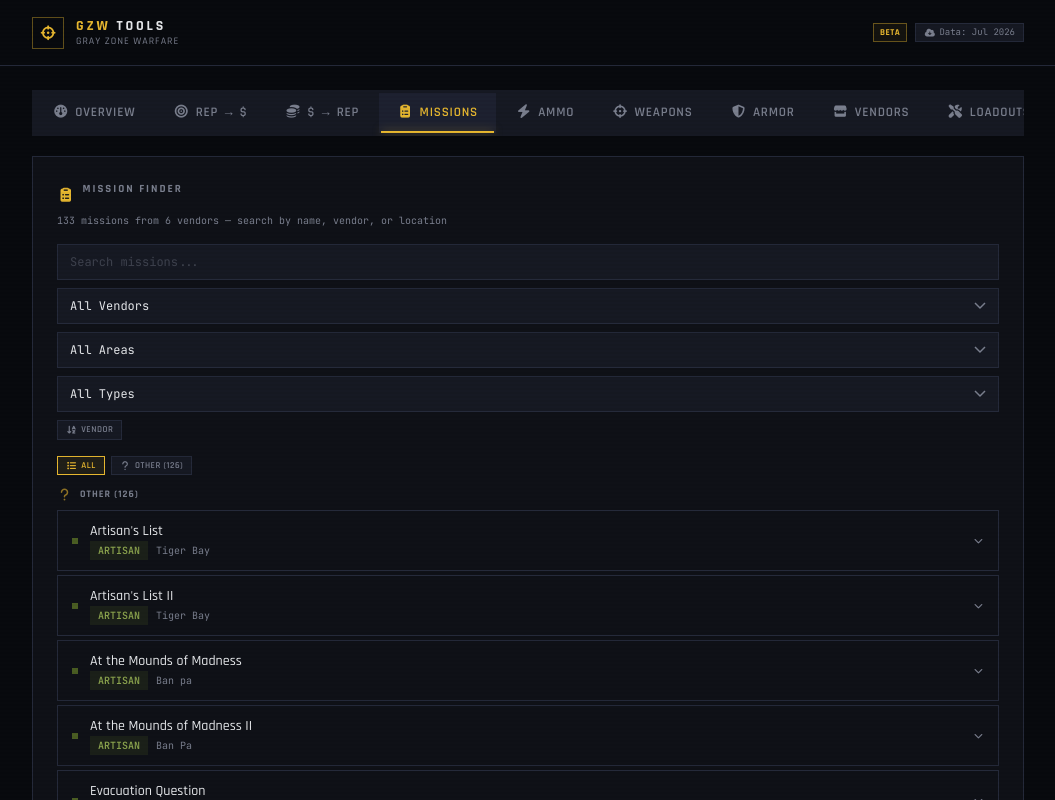
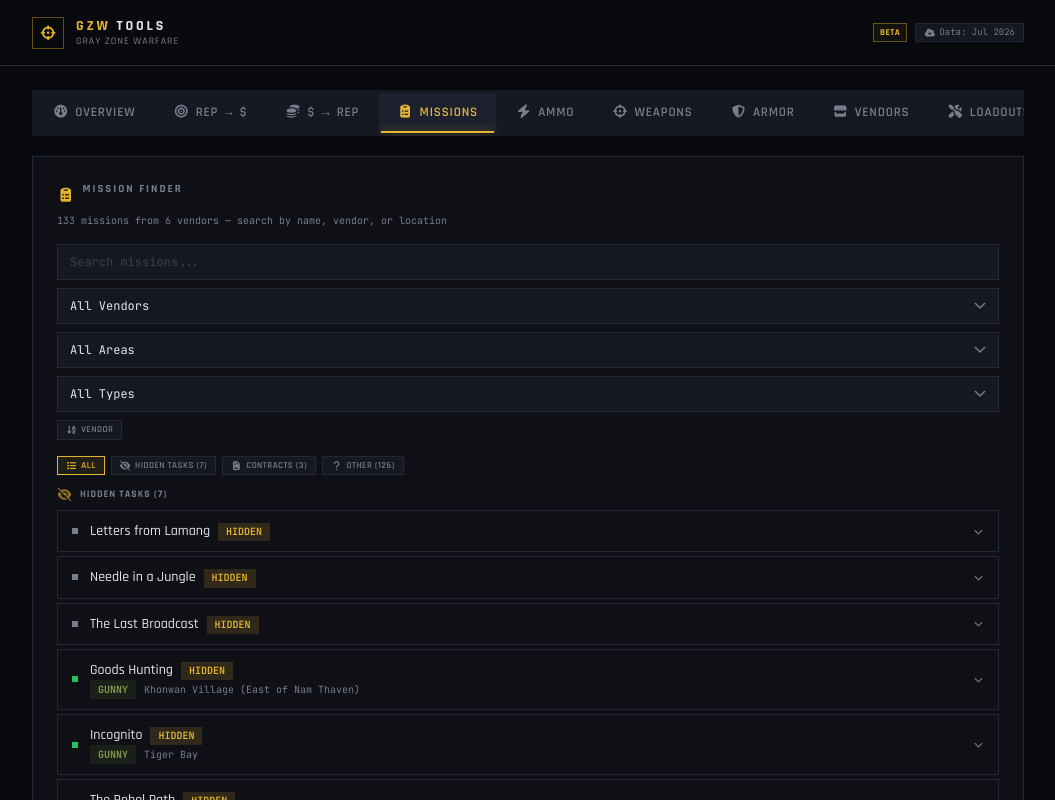
Before and after one commit to ZoniBoy00/gzw-tools, a React (Vite) app: page / in a window 1280 px wide. Both pictures are taken after a click on the button "MISSIONS". Shown: the top 800 px of the page, without its empty margins (112-1167 px from the left). Built offline with nearby package versions, Linux system fonts and the light colour scheme.

Commit message:
Fix hidden tasks filter

```diff
--- a/src/components/MissionFinder.tsx
+++ b/src/components/MissionFinder.tsx
@@ -34,13 +34,13 @@ export default function MissionFinder() {
   const [expanded, setExpanded] = useState<string | null>(null);
 
   const categories = useMemo(() => {
-    const cats = ['main', 'side', 'hidden', 'squad', 'contract', 'unknown'];
+    const cats = ['main', 'side', 'hidden_task', 'squad', 'contract', 'unknown'];
     const result: { key: string; label: string; icon: string }[] = [];
     for (const c of cats) {
-      const count = tasks.filter((t) => (t.category || t.type) === c).length;
+      const count = tasks.filter((t) => t.category === c || t.type === c).length;
       if (count > 0) {
-        const labels: Record<string, string> = { main: 'Main Tasks', side: 'Side Tasks', hidden: 'Hidden Tasks', squad: 'Squad Strikes', contract: 'Contracts', unknown: 'Other' };
-        const icons: Record<string, string> = { main: 'fas fa-star', side: 'fas fa-list', hidden: 'fas fa-eye-slash', squad: 'fas fa-people-group', contract: 'fas fa-file-contract', unknown: 'fas fa-question' };
+        const labels: Record<string, string> = { main: 'Main Tasks', side: 'Side Tasks', hidden_task: 'Hidden Tasks', squad: 'Squad Strikes', contract: 'Contracts', unknown: 'Other' };
+        const icons: Record<string, string> = { main: 'fas fa-star', side: 'fas fa-list', hidden_task: 'fas fa-eye-slash', squad: 'fas fa-people-group', contract: 'fas fa-file-contract', unknown: 'fas fa-question' };
         result.push({ key: c, label: `${labels[c] || c} (${count})`, icon: icons[c] || 'fas fa-circle' });
       }
     }
@@ -56,7 +56,7 @@ export default function MissionFinder() {
     if (vendorFilter) data = data.filter((t) => t.vendor === vendorFilter);
     if (areaFilter) data = data.filter((t) => t.area === areaFilter);
     if (typeFilter) data = data.filter((t) => t.type === typeFilter);
-    if (categoryFilter) data = data.filter((t) => (t.category || t.type) === categoryFilter);
+    if (categoryFilter) data = data.filter((t) => t.category === categoryFilter || t.type === categoryFilter);
     data.sort((a, b) => (sortBy === 'name' ? a.name.localeCompare(b.name) : (a.vendor || '').localeCompare(b.vendor || '')));
     return data;
   }, [search, vendorFilter, areaFilter, typeFilter, categoryFilter, sortBy]);
```
